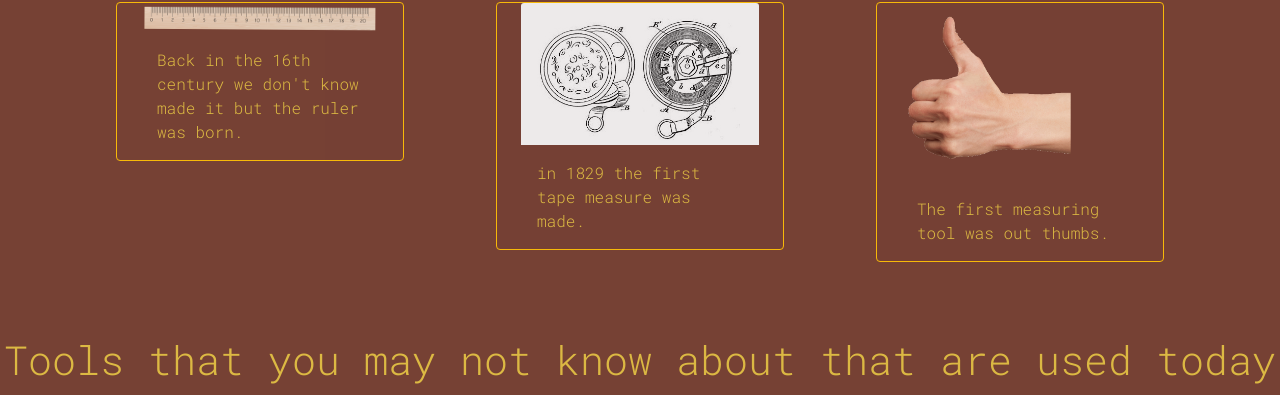
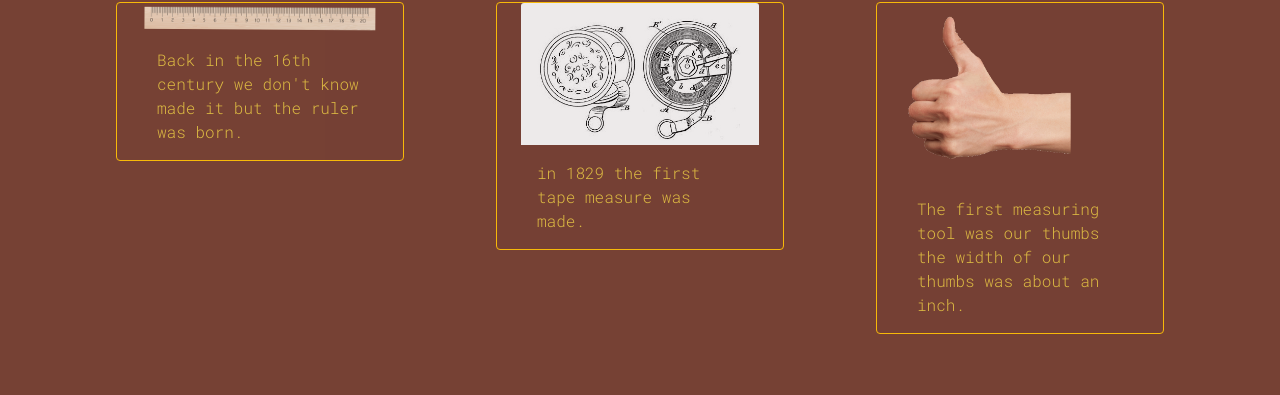
Before and after one commit to Safen2614/SEP10-Freedom-project, a plain HTML site: page index.html in a window 1280 px wide. Shown: the part 817-1212 px from the top of the page. Drawn offline with nearby package versions, Linux system fonts and the light colour scheme.

Commit message:
Update index.html

```diff
--- a/index.html
+++ b/index.html
@@ -146,7 +146,7 @@
       <div class="card container-sm border-warning mb-3" style="width: 18rem;">
   <img src="img/thumb.png" class="card-img-top">
   <div class="card-body">
-    <p class="card-text">The first measuring tool was out thumbs.</p>
+    <p class="card-text">The first measuring tool was our thumbs the width of our thumbs was about an inch.</p>
   </div>
 </div>
     </div>
```
